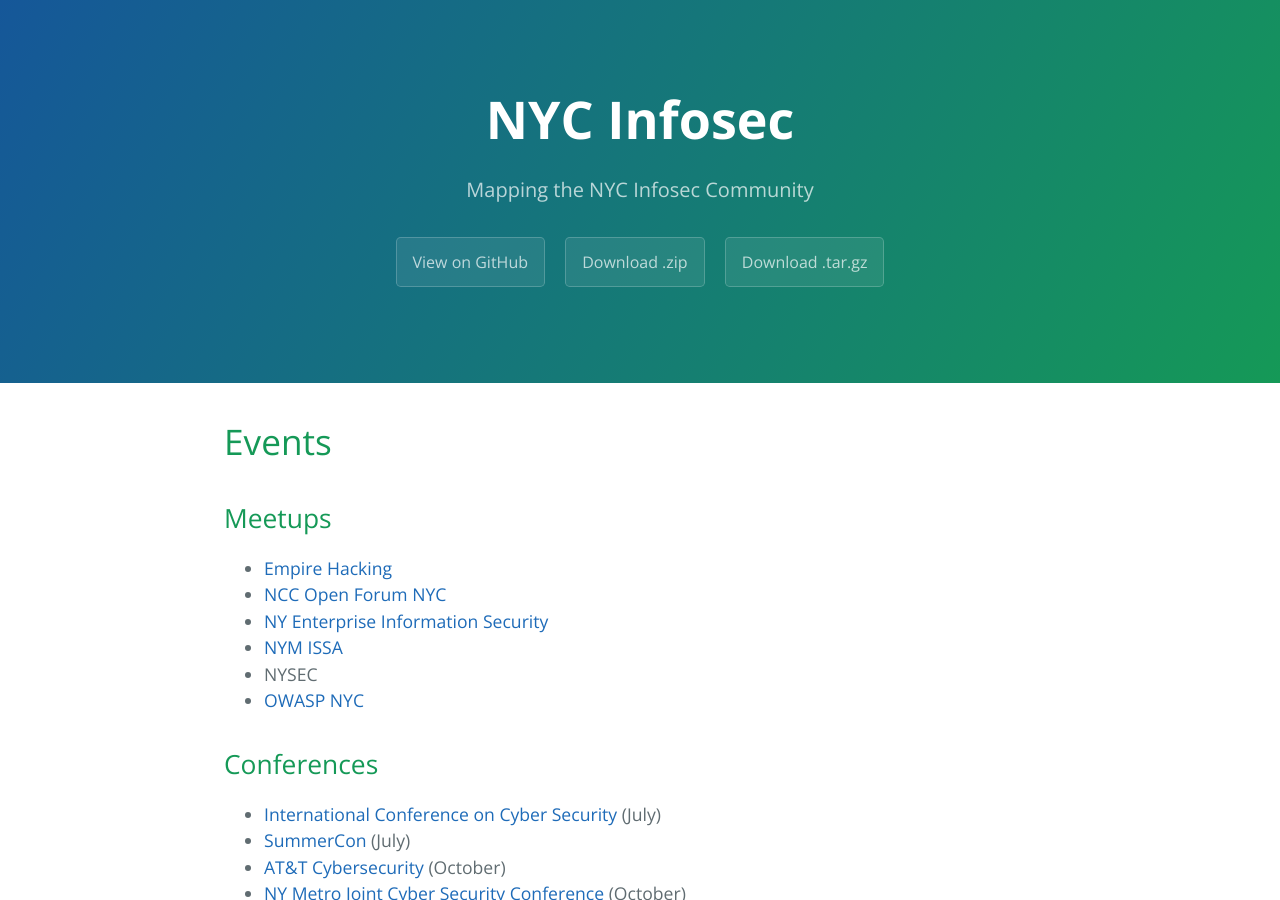
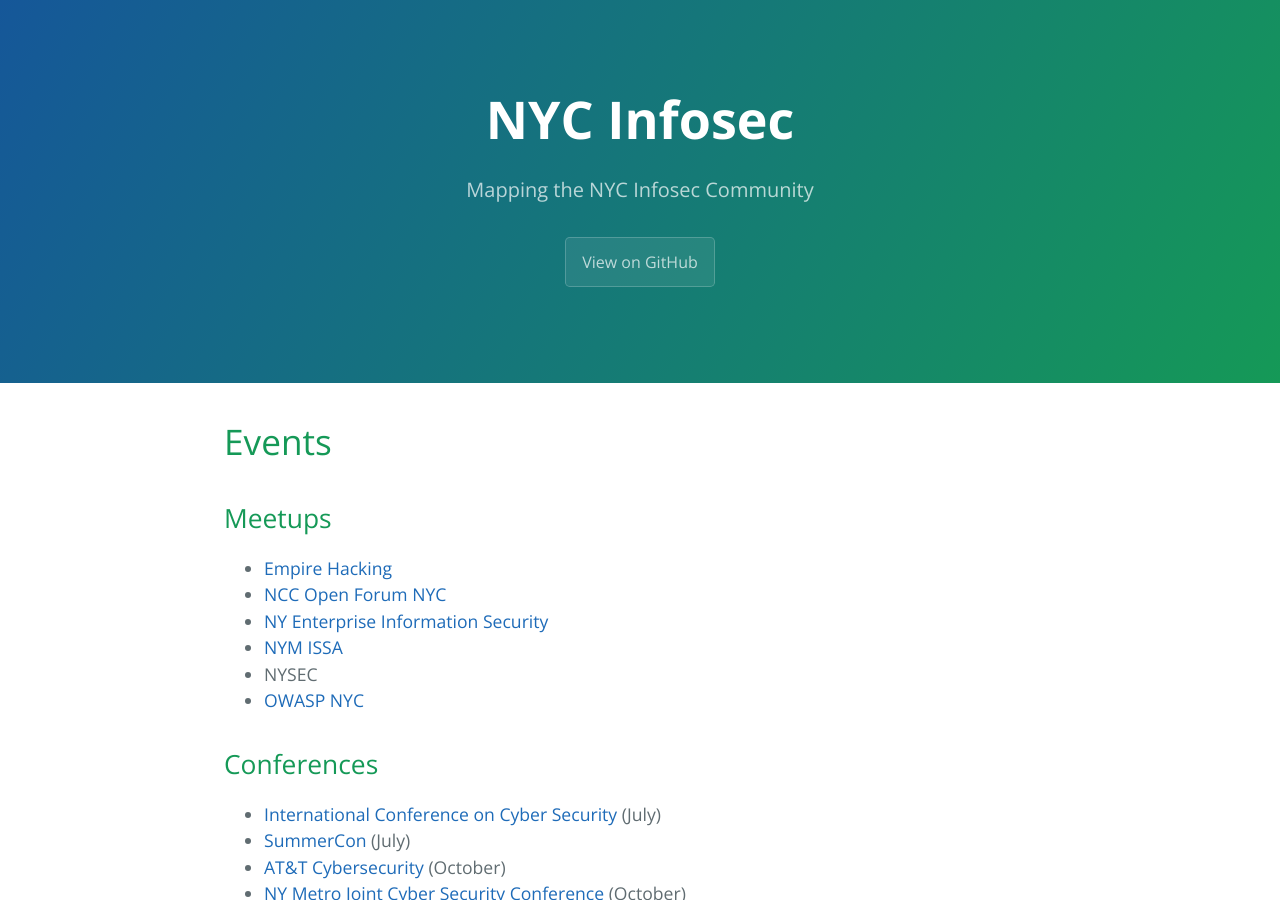
Before and after one commit to trailofbits/nyc-infosec, a Jekyll site: the page built from README.md, in a window 1280 px wide and 900 px high. Built offline with Jekyll 4.4.1, drawn with Linux system fonts in a browser that asks for light colours.

Commit message:
cleaner header

```diff
--- a/_includes/header.html
+++ b/_includes/header.html
@@ -2,6 +2,4 @@
       <h1 class="project-name">NYC Infosec</h1>
       <h2 class="project-tagline">Mapping the NYC Infosec Community</h2>
       <a href="https://github.com/trailofbits/nyc-infosec" class="btn">View on GitHub</a>
-      <a href="https://github.com/trailofbits/nyc-infosec/zipball/master" class="btn">Download .zip</a>
-      <a href="https://github.com/trailofbits/nyc-infosec/tarball/master" class="btn">Download .tar.gz</a>
     </section>
```
